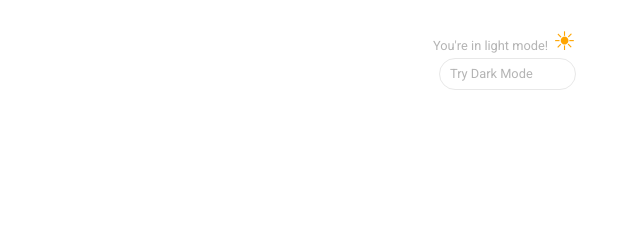
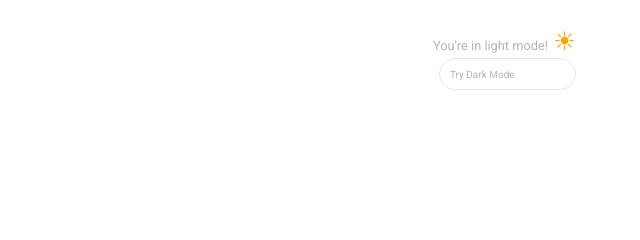
Before and after one commit to sam-g99/Calorie-Burn-Calculator, a plain HTML site: page index.html in a window 1280 px wide. Shown: the top 240 px of the page, 640-1280 px from the left. Drawn offline with Linux system fonts and the light colour scheme.

Commit message:
Update main.css
'Back to light mode' button had text (mode) that dropped off onto the next line.  CSS added on line 615 to reduce the size of the button text.

```diff
--- a/main.css
+++ b/main.css
@@ -609,6 +609,12 @@ h2{
 .fact-card{
     padding: 1em;
 }
+
+/* currentTheme */
+#currentTheme{
+  font-size: 10px;
+}
+
 /*dark theme*/
 .dark-theme{
     background-color: #2B2B2B;
```
